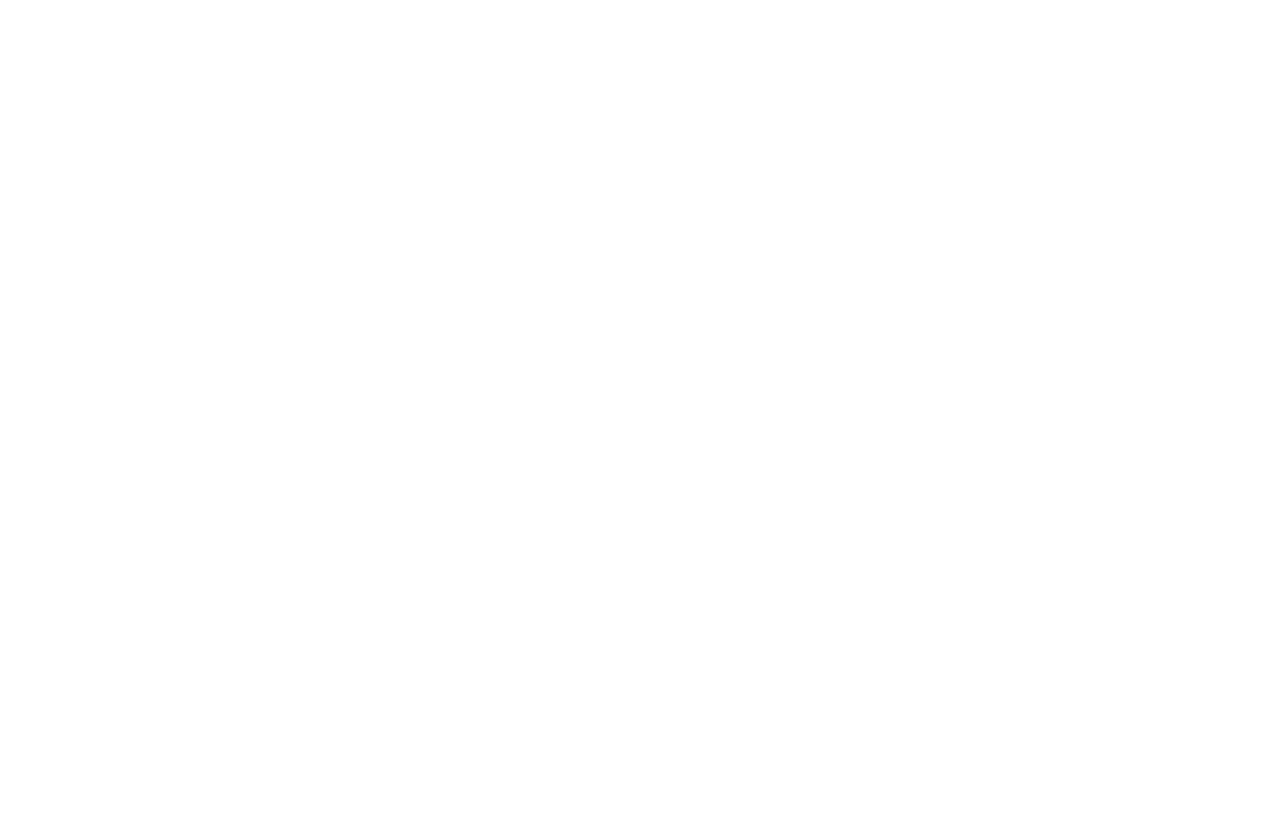
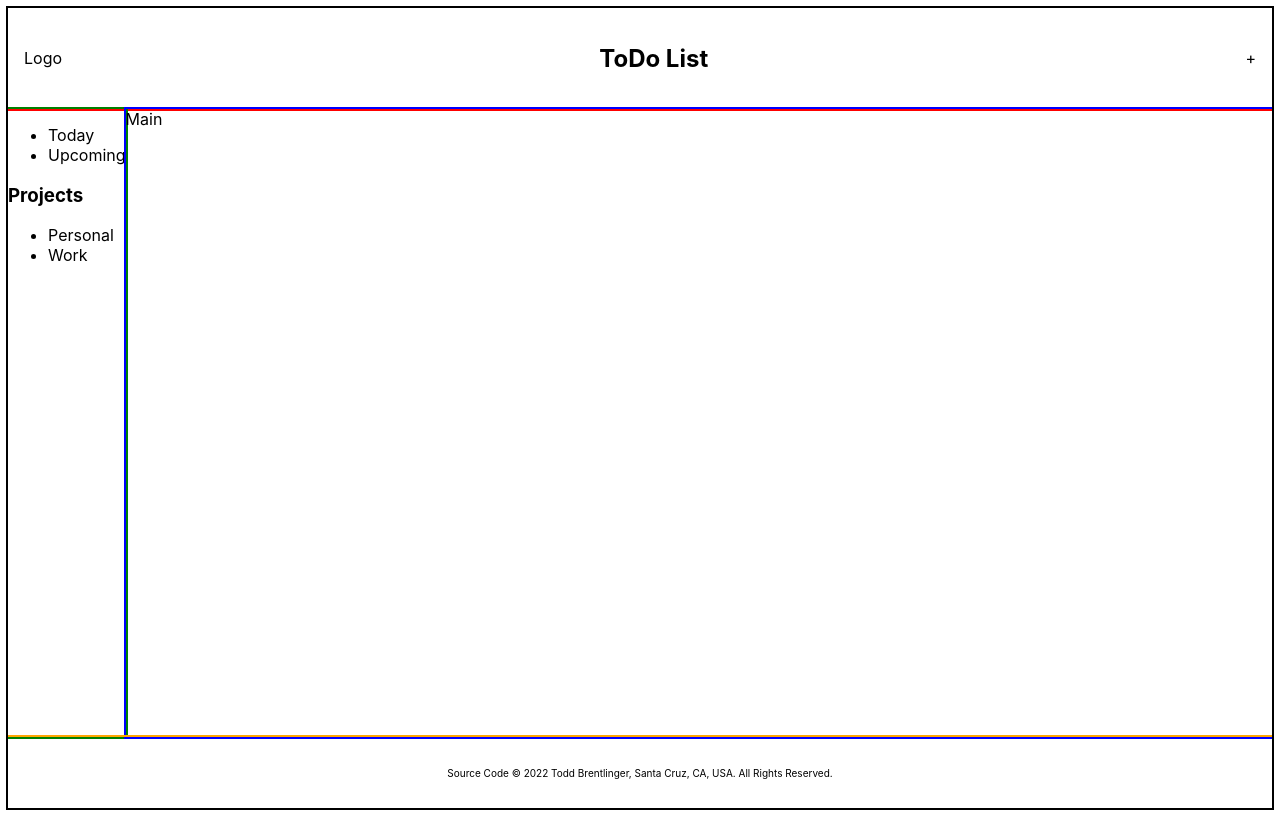
Before and after one commit to toddbrentlinger/odin-project-todo-list, a website built with webpack: page dist/index.html in a window 1280 px wide. Built offline with nearby package versions, Linux system fonts and the light colour scheme.

Commit message:
Start html and style of basic layout
Adds meyer-reset scss file and applies to app.
Starts html layout with basic styling including media query to hide
sidenav on smaller devices.

```diff
--- /dev/null
+++ b/src/meyer-reset.scss
@@ -0,0 +1,48 @@
+/* http://meyerweb.com/eric/tools/css/reset/
+   v2.0 | 20110126
+   License: none (public domain)
+*/
+
+html, body, div, span, applet, object, iframe,
+h1, h2, h3, h4, h5, h6, p, blockquote, pre,
+a, abbr, acronym, address, big, cite, code,
+del, dfn, em, img, ins, kbd, q, s, samp,
+small, strike, strong, sub, sup, tt, var,
+b, u, i, center,
+dl, dt, dd, ol, ul, li,
+fieldset, form, label, legend,
+table, caption, tbody, tfoot, thead, tr, th, td,
+article, aside, canvas, details, embed,
+figure, figcaption, footer, header, hgroup,
+menu, nav, output, ruby, section, summary,
+time, mark, audio, video {
+	margin: 0;
+	padding: 0;
+	border: 0;
+	font-size: 100%;
+	font: inherit;
+	vertical-align: baseline;
+}
+/* HTML5 display-role reset for older browsers */
+article, aside, details, figcaption, figure,
+footer, header, hgroup, menu, nav, section {
+	display: block;
+}
+body {
+	line-height: 1;
+}
+ol, ul {
+	list-style: none;
+}
+blockquote, q {
+	quotes: none;
+}
+blockquote:before, blockquote:after,
+q:before, q:after {
+	content: '';
+	content: none;
+}
+table {
+	border-collapse: collapse;
+	border-spacing: 0;
+}
--- a/src/style.scss
+++ b/src/style.scss
@@ -0,0 +1,114 @@
+@import url('https://fonts.googleapis.com/css2?family=Roboto&display=swap');
+
+:root {
+    // Variables
+    --base-white: hsl(0, 0%, 95%);
+    --base-black: hsl(0, 0%, 5%);
+}
+
+html {
+    font-size: 62.5%; // 1rem = 10px
+    box-sizing: border-box;
+}
+
+*, *::before, *::after {
+    box-sizing: inherit;
+}
+
+body {
+    outline: 2px solid black;
+    font-size: 1.6rem;
+    font-family: -apple-system, BlinkMacSystemFont, 'Segoe UI', Roboto, Oxygen, Ubuntu, Cantarell, 'Open Sans', 'Helvetica Neue', sans-serif;
+    min-height: 100vh;
+}
+
+#content {
+    min-height: 100vh;
+    // Grid
+    display: grid;
+    grid-template-columns: auto 1fr;
+    grid-template-rows: auto 1fr auto;
+    grid-template-areas:
+        "header header"
+        "main main"
+        "footer footer";
+
+    header {
+        outline: 2px solid red;
+        padding: 1.6rem;
+        // Grid
+        grid-area: header;
+
+        #topnav {
+            // Flex
+            display: flex;
+            justify-content: space-between;
+            align-items: center;
+
+            #topnav-logo {
+
+            }
+
+            #quick-add-todo {
+
+            }
+        }
+    }
+
+    #sidenav {
+        outline: 2px solid green;
+        // Grid
+        grid-area: sidenav;
+        // Position
+        position: fixed;
+        top: 0;
+        left: -50%;
+        bottom: 0;
+        width: 50%;
+    }
+
+    main {
+        outline: 2px solid blue;
+        // Grid
+        grid-area: main;
+    }
+
+    footer {
+        outline: 2px solid orange;
+        padding: 1.6rem;
+        font-size: 1.2rem;
+        text-align: center;
+        // Grid
+        grid-area: footer;
+        display: grid;
+        place-items: center;
+    }
+}
+
+/* Extra small devices (phones, 600px and down) */
+@media only screen and (max-width: 600px) {}
+
+/* Small devices (portrait tablets and large phones, 600px and up) */
+@media only screen and (min-width: 600px) {
+    #content {
+        grid-template-areas:
+            "header header"
+            "sidenav main"
+            "footer footer";
+
+        #sidenav {
+            // Position
+            position: static;
+            width: auto;
+        }
+    }
+}
+
+/* Medium devices (landscape tablets, 768px and up) */
+@media only screen and (min-width: 768px) {}
+
+/* Large devices (laptops/desktops, 992px and up) */
+@media only screen and (min-width: 992px) {}
+
+/* Extra large devices (large laptops and desktops, 1200px and up) */
+@media only screen and (min-width: 1200px) {}
```
Also changed, not shown: dist/index.html.
